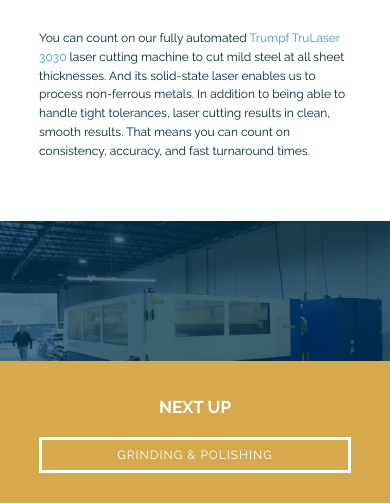
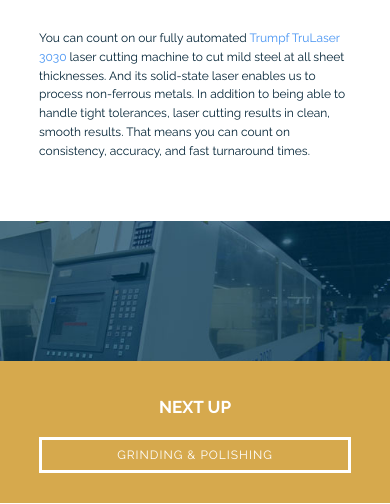
Before and after one commit to lindseyemaddox/precision-metalwork, a PHP site: page /metalwork/welding-laser-cutting.php in a window 390 px wide. Shown: the part 1068-1572 px from the top of the page. Run offline with PHP 8.4, Linux system fonts and the light colour scheme; some libraries are stand-ins or nearby versions; some web fonts are replaced.

Commit message:
more responsive images - about and metalwork fixed sections done, not inset yet

```diff
--- a/_assets/css/styles.css
+++ b/_assets/css/styles.css
@@ -3433,9 +3433,6 @@ html[xmlns] .slides {
 .fixed.metal {
   background-image: url(/_assets/img/fixed-metal.jpg);
 }
-.fixed.trumpf {
-  background-image: url(/_assets/img/fixed-trumpf.jpg);
-}
 .fixed.paint {
   background-image: url(/_assets/img/fixed-paint.jpg);
 }
@@ -3459,6 +3456,12 @@ html[xmlns] .slides {
 }
 .fixed.acro {
   background-image: url(/_assets/img/fixed/acro-extralarge.jpg);
+}
+.fixed.laser {
+  background-image: url(/_assets/img/fixed/laser-extralarge.jpg);
+}
+.fixed.grinding {
+  background-image: url(/_assets/img/fixed/grinding-extralarge.jpg);
 }
 @media (max-width: 1250px) and (-webkit-min-device-pixel-ratio: 2), (max-width: 1250px) and (min-resolution: 192dpi) {
   .fixed.line {
@@ -3471,7 +3474,13 @@ html[xmlns] .slides {
     background-image: url(/_assets/img/fixed/fabrication-large.jpg);
   }
   .fixed.acro {
-    background-image: url(/_assets/img/fixed/acro-extralarge.jpg);
+    background-image: url(/_assets/img/fixed/acro-large.jpg);
+  }
+  .fixed.laser {
+    background-image: url(/_assets/img/fixed/laser-large.jpg);
+  }
+  .fixed.grinding {
+    background-image: url(/_assets/img/fixed/grinding-large.jpg);
   }
   #subHead {
     background-image: url(/_assets/img/header/subhead-large.jpg);
@@ -3490,6 +3499,12 @@ html[xmlns] .slides {
   .fixed.acro {
     background-image: url(/_assets/img/fixed/acro-extramedium.jpg);
   }
+  .fixed.laser {
+    background-image: url(/_assets/img/fixed/laser-extramedium.jpg);
+  }
+  .fixed.grinding {
+    background-image: url(/_assets/img/fixed/grinding-extramedium.jpg);
+  }
   #subHead {
     background-image: url(/_assets/img/header/subhead-extramedium.jpg);
   }
@@ -3507,6 +3522,12 @@ html[xmlns] .slides {
   .fixed.acro {
     background-image: url(/_assets/img/fixed/acro-medium.jpg);
   }
+  .fixed.laser {
+    background-image: url(/_assets/img/fixed/laser-medium.jpg);
+  }
+  .fixed.grinding {
+    background-image: url(/_assets/img/fixed/grinding-medium.jpg);
+  }
   #subHead {
     background-image: url(/_assets/img/header/subhead-medium.jpg);
   }
@@ -3524,6 +3545,12 @@ html[xmlns] .slides {
   .fixed.acro {
     background-image: url(/_assets/img/fixed/acro-small.jpg);
   }
+  .fixed.laser {
+    background-image: url(/_assets/img/fixed/laser-small.jpg);
+  }
+  .fixed.grinding {
+    background-image: url(/_assets/img/fixed/grinding-small.jpg);
+  }
   #subHead {
     background-image: url(/_assets/img/header/subhead-small.jpg);
   }
@@ -3541,6 +3568,12 @@ html[xmlns] .slides {
   .fixed.acro {
     background-image: url(/_assets/img/fixed/acro-large.jpg);
   }
+  .fixed.laser {
+    background-image: url(/_assets/img/fixed/laser-large.jpg);
+  }
+  .fixed.grinding {
+    background-image: url(/_assets/img/fixed/grinding-large.jpg);
+  }
   #subHead {
     background-image: url(/_assets/img/header/subhead-large.jpg);
   }
@@ -3558,6 +3591,12 @@ html[xmlns] .slides {
   .fixed.acro {
     background-image: url(/_assets/img/fixed/acro-extramedium.jpg);
   }
+  .fixed.laser {
+    background-image: url(/_assets/img/fixed/laser-extramedium.jpg);
+  }
+  .fixed.grinding {
+    background-image: url(/_assets/img/fixed/grinding-extramedium.jpg);
+  }
   #subHead {
     background-image: url(/_assets/img/header/subhead-extramedium.jpg);
   }
@@ -3575,6 +3614,12 @@ html[xmlns] .slides {
   .fixed.acro {
     background-image: url(/_assets/img/fixed/acro-medium.jpg);
   }
+  .fixed.laser {
+    background-image: url(/_assets/img/fixed/laser-medium.jpg);
+  }
+  .fixed.grinding {
+    background-image: url(/_assets/img/fixed/grinding-medium.jpg);
+  }
   #subHead {
     background-image: url(/_assets/img/header/subhead-medium.jpg);
   }
@@ -3591,6 +3636,12 @@ html[xmlns] .slides {
   }
   .fixed.acro {
     background-image: url(/_assets/img/fixed/acro-small.jpg);
+  }
+  .fixed.laser {
+    background-image: url(/_assets/img/fixed/laser-small.jpg);
+  }
+  .fixed.grinding {
+    background-image: url(/_assets/img/fixed/grinding-small.jpg);
   }
   #subHead {
     background-image: url(/_assets/img/header/subhead-small.jpg);
--- a/metalwork/grinding-polishing.php
+++ b/metalwork/grinding-polishing.php
@@ -40,7 +40,7 @@
 
 </section><!--white-->
 
-<section class="fixed trumpf"></section>
+<section class="fixed grinding"></section>
 
 <section class="cta">
 
--- a/metalwork/welding-laser-cutting.php
+++ b/metalwork/welding-laser-cutting.php
@@ -40,7 +40,7 @@
 
 </section><!--white-->
 
-<section class="fixed trumpf"></section>
+<section class="fixed laser"></section>
 
 <section class="cta">
 
```
Also changed, not shown: _assets/css/responsive-images.less (+55 -4 lines), _assets/img/fixed/grinding-extralarge.jpg (added), _assets/img/fixed/grinding-extramedium.jpg (added), _assets/img/fixed/grinding-large.jpg (added), _assets/img/fixed/grinding-medium.jpg (added), _assets/img/fixed/grinding-small.jpg (added), _assets/img/fixed/laser-extralarge.jpg (added), _assets/img/fixed/laser-extramedium.jpg (added), _assets/img/fixed/laser-large.jpg (added), _assets/img/fixed/laser-medium.jpg (added), _assets/img/fixed/laser-small.jpg (added), 1 other file.
